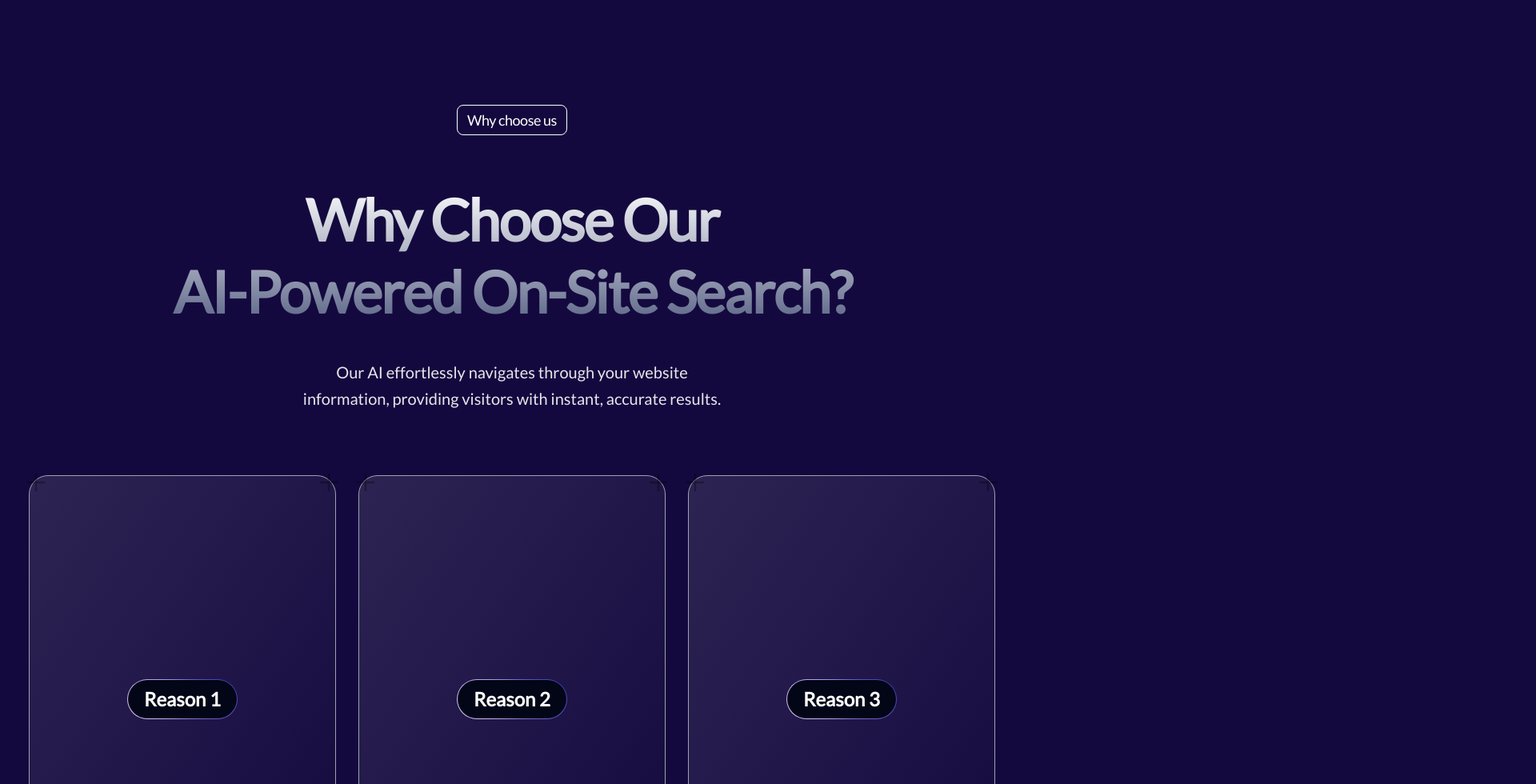
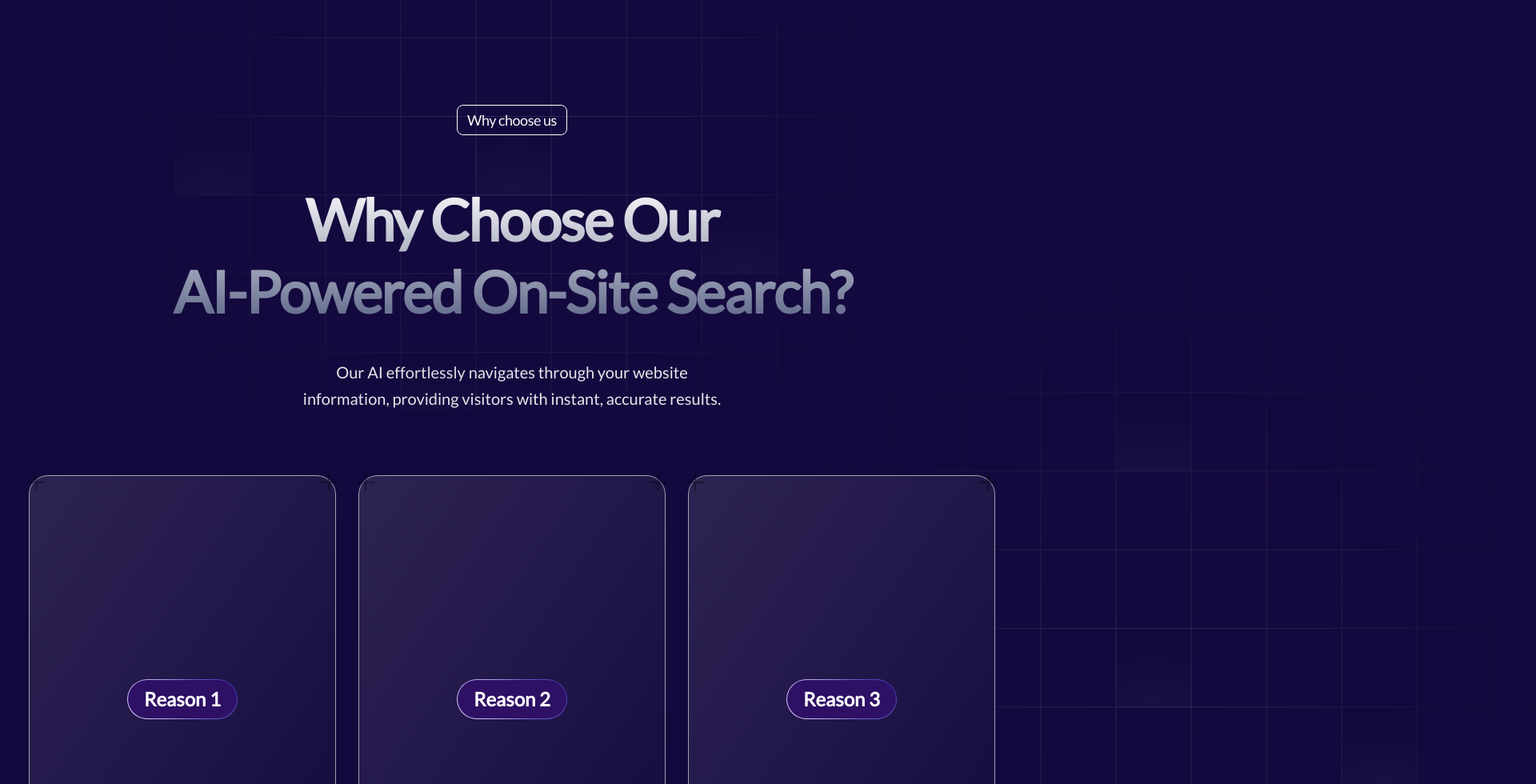
Before and after one commit to snayyar00/your-search-box, a Next.js app: page / in a window 1280 px wide. Shown: the part 3860-4840 px from the top of the page at 80% size, 1920 px wide, since content can reach past the window. Built offline with nearby package versions, Linux system fonts and the light colour scheme.

Commit message:
light beame updated

```diff
--- a/src/app/components/Features.tsx
+++ b/src/app/components/Features.tsx
@@ -13,11 +13,16 @@
 import NlpImg from "@/assets/features-images/nlp.jpeg";
 import DashboardImage from "@/assets/dashboard-layout.png";
 import GlobeImg from "@/assets/features-images/globe.jpeg";
+import { Spotlight } from "@/components/ui/spotlight";
 // import Globe from "@/components/magicui/globe";
 
 const Features = () => {
   return (
-    <section className="py-16 md:py-24 text-white bg-gradient-to-b from-[#14093E]">
+    <section className="py-16 md:py-24 text-white bg-gradient-to-b from-[#14093E]  relative">
+      <Spotlight
+        className="top-[-19rem] left-[2rem] opacity-25 md:top-[-12rem] md:left-[18rem] lg:opacity-10"
+        fill="violet"
+      />
       <div className="container">
         <div className="sm:w-[540px] mx-auto lg:w-[600px] ">
           <div className="flex justify-center pb-5">
--- a/src/app/components/WhyChooseUs.tsx
+++ b/src/app/components/WhyChooseUs.tsx
@@ -5,12 +5,22 @@
 import { CanvasRevealEffect } from "@/components/ui/canvas-reveal-effect";
 import { Button } from "@/components/ui/button";
 
+import BackgroundGridImage from "@/assets/why-choose-us-grid.svg";
+
 export function WhyChooseUs() {
   return (
     <>
-      <section className="py-12 md:py-24 text-white">
+      <section className="py-12 md:py-24 text-white relative ">
         <div className="container">
-          <div className="sm:w-[33.75rem] mx-auto  flex flex-col items-center ">
+          {/* background grid */}
+          <div className="w-full absolute left-0 -top-[25rem] min-h-96 ">
+            <BackgroundGridImage className="w-full h-full opacity-60" />
+          </div>
+          <div>
+            <div className="w-full absolute left-[50rem] top-[15rem] min-h-96  ">
+              <BackgroundGridImage className="w-full h-full opacity-60" />
+            </div>
+            <div className="sm:w-[33.75rem] mx-auto  flex flex-col items-center   ">
               <div className="flex justify-center pb-5">
                 <div className="tag text-lg border border-white rounded-lg">
                   Why choose us
@@ -75,6 +85,7 @@
               </Card>
             </div>
           </div>
+        </div>
       </section>
     </>
   );
@@ -93,7 +104,7 @@
         />
         <span
           className="inline-flex h-full w-full cursor-pointer items-center
-        justify-center rounded-full bg-slate-950 px-5 py-2 text-purple backdrop-blur-3xl font-bold text-2xl"
+        justify-center rounded-full bg-violet-950 px-5 py-2 text-purple backdrop-blur-3xl font-bold text-2xl"
         >
           {order}
         </span>
```
Also changed, not shown: src/assets/why-choose-us-grid.svg (added). Lines whose indentation alone changed are shown as unchanged.
